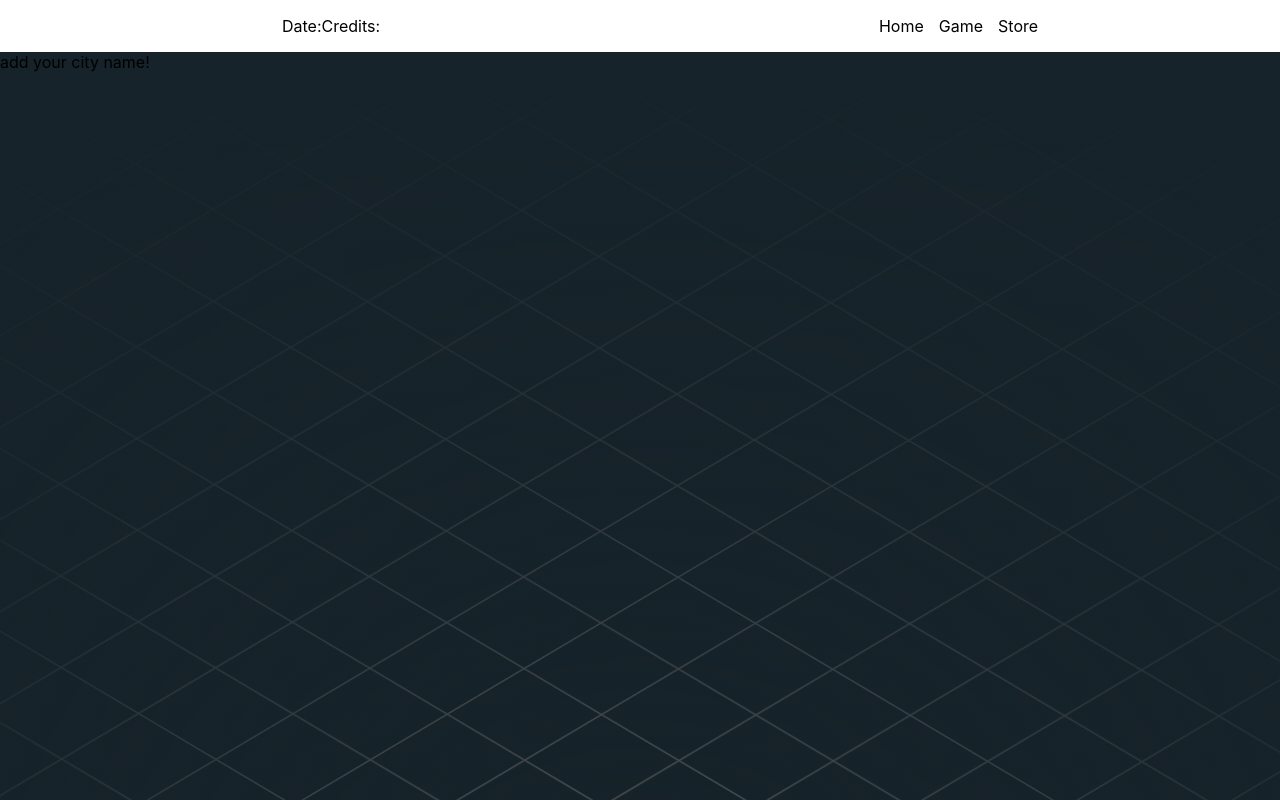
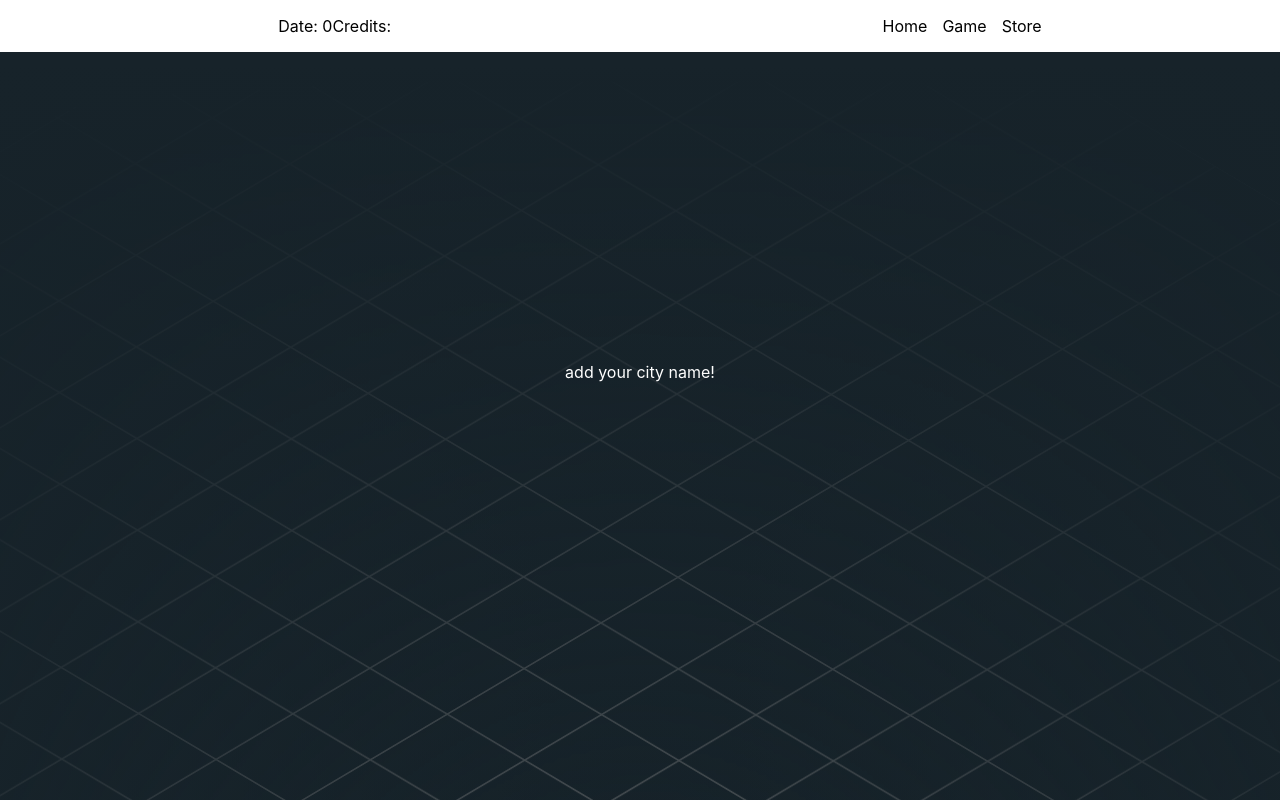
Before and after one commit to Ozzy-Cohen-Abramson/hackathon2021, a React (Create React App) app: page / in a window 1280 px wide. Shown: the top 800 px of the page. Built offline with nearby package versions, Linux system fonts and the light colour scheme.

Commit message:
commiting before merging with appContext

```diff
--- a/src/App.js
+++ b/src/App.js
@@ -1,4 +1,4 @@
-import React from "react";
+import React, { useState } from "react";
 import { BrowserRouter as Router, Switch, Route, Link } from "react-router-dom";
 import "./App.css";
 
@@ -8,12 +8,18 @@ import About from "./pages/about/About";
 import Store from "./pages/store/Store";
 
 function App() {
+  const [date, setDate] = useState(0);
+
+  // setInterval(() => {
+  //   setDate(date + 1000);
+  // }, 3000);
+
   return (
     <div className="App ">
       <Router>
         <nav className="navbar-container">
           <ul className="game-info">
-            <li className="nav-item">Date: </li>
+            <li className="nav-item">Date: {date} </li>
             <li className="nav-item">Credits: </li>
           </ul>
           <ul className="main-navbar">
--- a/src/pages/welcomePage/WelcomePage.js
+++ b/src/pages/welcomePage/WelcomePage.js
@@ -1,9 +1,10 @@
 import React, { useContex } from "react";
+import "./welcomePage.css";
 
 export default function WelcomePage() {
   return (
     <>
-      <div>add your city name!</div>
+      <div className="welcome-page-form">add your city name!</div>
     </>
   );
 }
--- /dev/null
+++ b/src/pages/welcomePage/welcomePage.css
@@ -0,0 +1,7 @@
+.welcome-page-form {
+  display: flex;
+  align-items: center;
+  justify-content: center;
+  height: 80vh;
+  color: white;
+}
```
